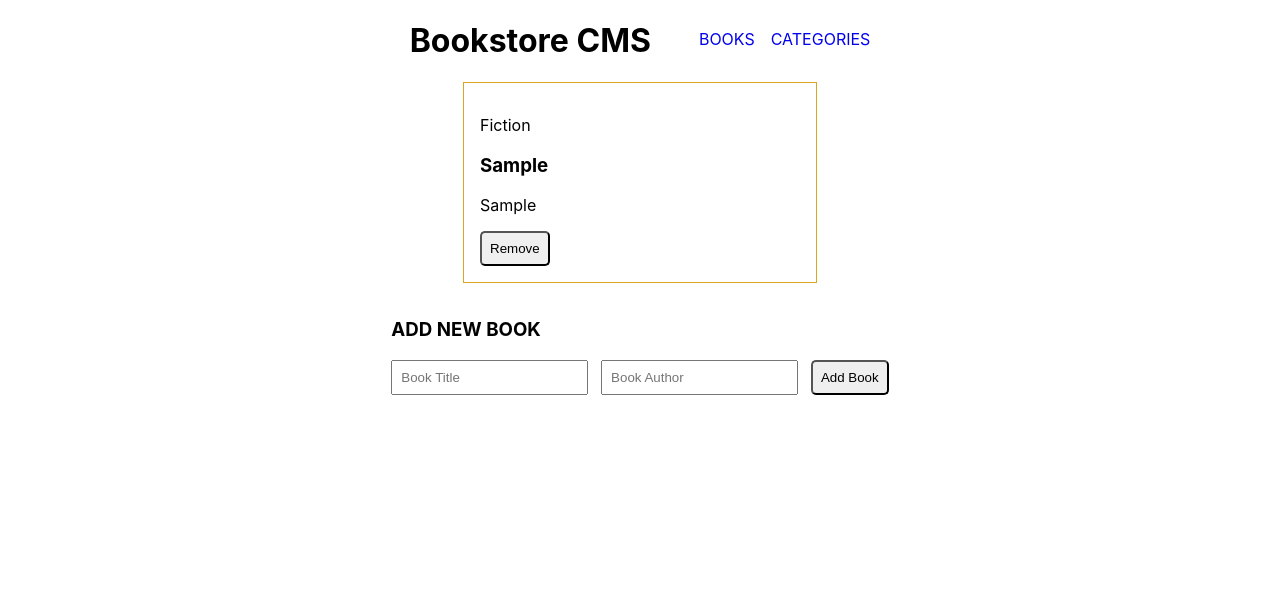
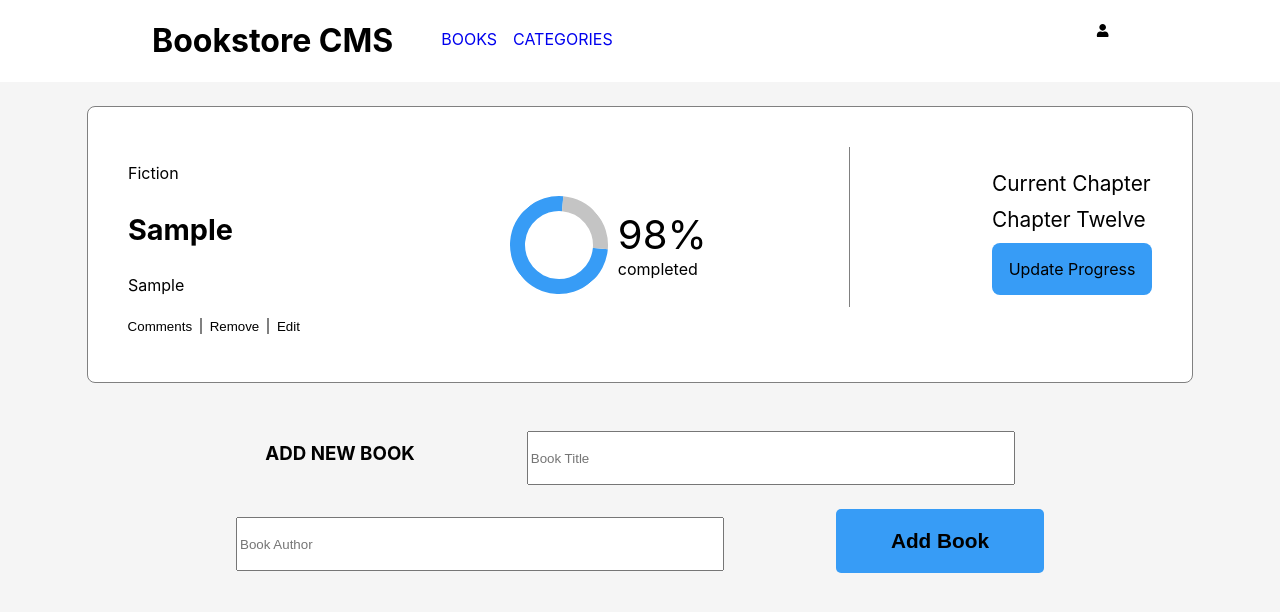
Before and after one commit to shaaibu7/Bookstore-with-react, a React (Create React App) app: page / in a window 1280 px wide. Both pictures are taken after typing "Sample", "Sample" into the empty fields and a click on the button "Add Book". Shown: the top 612 px of the page. Built offline with nearby package versions, Linux system fonts and the light colour scheme; no server answers.

Commit message:
Complete styling for Bookstore

```diff
--- a/package.json
+++ b/package.json
@@ -11,6 +11,7 @@
     "prop-types": "^15.8.1",
     "react": "^18.2.0",
     "react-dom": "^18.2.0",
+    "react-icons": "^4.8.0",
     "react-redux": "^8.0.5",
     "react-router-dom": "^6.8.2",
     "react-scripts": "5.0.1",
--- a/src/App.css
+++ b/src/App.css
@@ -5,6 +5,10 @@
 .App-logo {
   height: 40vmin;
   pointer-events: none;
+}
+
+body {
+  background-color: whitesmoke;
 }
 
 @media (prefers-reduced-motion: no-preference) {
--- a/src/components/Book.js
+++ b/src/components/Book.js
@@ -17,10 +17,37 @@ const Book = ({
   }
   return (
     <div className={styles.item}>
+      <div className={styles.display}>
+      <div className={styles.info}>
       <p>{category}</p>
-      <h3>{title}</h3>
+      <h3 className={styles.bookName}>{title}</h3>
       <p>{author}</p>
+      </div>
+      <div className={styles.btns}>
+      <button type='button'>Comments</button>
+      <div className={styles.gery}></div>
       <button type="button" data-id={id} onClick={removeBookHandler}>Remove</button>
+      <div className={styles.gery}></div>
+      <button type='button'>Edit</button>
+      </div>
+      </div>
+
+      <div className={styles.contain}>
+        <div className={styles.ovalContainer}>
+          <div className={styles.Oval} />
+        </div>
+        <div>
+          <div className={styles.completion}>98%</div>
+          <div className={styles.completed}>completed</div>
+        </div>
+      </div>
+
+      <div className={styles.bar}></div>
+      <div className={styles.chapterContainer}>
+        <div className={styles.chapter}>Current Chapter</div>
+        <div className={styles.chapter}>Chapter Twelve</div>
+        <div className={styles.chapterBtn}>Update Progress</div>
+      </div>
     </div>
   );
 };
--- a/src/components/Books.js
+++ b/src/components/Books.js
@@ -32,10 +32,12 @@ const Books = () => {
     display = <h3>No books to display...</h3>;
   }
   return (
-    <section className={styles.books}>
-      {display}
+    <>
+      <section className={styles.books}>
+        {display}
+      </section>
       <Form />
-    </section>
+    </>
   );
 };
 
--- a/src/components/Form.js
+++ b/src/components/Form.js
@@ -34,8 +34,8 @@ const Form = () => {
   };
 
   return (
-    <form onSubmit={onFormSubmit}>
-      <h3>ADD NEW BOOK</h3>
+    <form onSubmit={onFormSubmit} className={styles.formContainer}>
+      <h3 className={styles.head}>ADD NEW BOOK</h3>
       <input
         className={styles.form}
         value={title}
@@ -52,7 +52,7 @@ const Form = () => {
         placeholder="Book Author"
         required
       />
-      <button type="submit">Add Book</button>
+      <button type="submit" className={styles.btnForm}>Add Book</button>
     </form>
   );
 };
--- a/src/components/Navbar.js
+++ b/src/components/Navbar.js
@@ -1,14 +1,22 @@
 import React from 'react';
 import { NavLink, Outlet } from 'react-router-dom';
+import { FaUser } from 'react-icons/fa';
 import styles from './styles/Navbar.module.css';
 
 const Navigation = () => (
   <header className={styles.header}>
-    <h1>Bookstore CMS</h1>
-    <nav className={styles.nav}>
-      <NavLink to="/">BOOKS</NavLink>
-      <NavLink to="/categories">CATEGORIES</NavLink>
-    </nav>
+    <div className={styles.head}>
+      <h1>Bookstore CMS</h1>
+      <nav className={styles.nav}>
+        <NavLink to="/">BOOKS</NavLink>
+        <NavLink to="/categories">CATEGORIES</NavLink>
+      </nav>
+    </div>
+    <div className={styles.user}>
+      <button type="button">
+        <FaUser />
+      </button>
+    </div>
     <Outlet />
   </header>
 );
--- a/src/components/styles/Book.module.css
+++ b/src/components/styles/Book.module.css
@@ -1,11 +1,88 @@
 .item {
-  border: 1px solid goldenrod;
-  width: 20rem;
-  padding: 1rem;
+  border: 1px solid grey;
+  width: 80%;
+  padding: 2.5rem;
   margin-bottom: 1rem;
+  display: flex;
+  justify-content: space-between;
+  flex-wrap: wrap;
+  border-radius: 0.5rem;
+  background-color: white;
+  margin-top: 1.5rem;
+}
+
+.display {
+  width: 15rem;
 }
 
 button {
   padding: 0.5rem;
   border-radius: 5px;
+  background-color: white;
+  border: none;
 }
+
+.contain {
+  display: flex;
+  gap: 10px;
+  align-items: center;
+}
+
+.Oval {
+  width: 4.25rem;
+  height: 4.25rem;
+  border: 15px solid #379cf6;
+  border-left-color: #c4c4c4;
+  border-radius: 50%;
+  -webkit-transform: rotate(25deg);
+  transform: rotate(140deg);
+}
+
+.chapterContainer {
+  display: flex;
+  flex-direction: column;
+  row-gap: 0.7rem;
+  padding-top: 1.5rem;
+}
+
+.chapterBtn {
+  background-color: #379cf6;
+  padding: 1rem;
+  width: 8rem;
+  text-align: center;
+  border-radius: 0.5rem;
+}
+
+.bar {
+  background-color: grey;
+  height: 10rem;
+  width: 0.1rem;
+}
+
+.completion {
+  font-size: 2.5rem;
+}
+
+.completed {
+  font-size: 1rem;
+}
+
+.chapter {
+  font-size: 1.3rem;
+}
+
+.gery {
+  width: 0.1rem;
+  height: 1rem;
+  background-color: grey;
+  margin-top: 0.4rem;
+}
+
+.btns {
+  display: flex;
+  margin-left: -3.5%;
+}
+
+.bookName {
+  font-size: 1.8rem;
+}
--- a/src/components/styles/Category.module.css
+++ b/src/components/styles/Category.module.css
@@ -8,4 +8,5 @@
 .btn {
   padding: 1rem;
   font-weight: bolder;
+  background-color: #379cf6;
 }
--- a/src/components/styles/Form.module.css
+++ b/src/components/styles/Form.module.css
@@ -1,4 +1,26 @@
+.formContainer {
+  display: flex;
+  justify-content: center;
+  column-gap: 7rem;
+  flex-wrap: wrap;
+}
+
 .form {
-  padding: 0.5rem;
-  margin-right: 0.8rem;
+  width: 30rem;
+  height: 3rem;
+  margin-top: 2rem;
 }
+
+.head {
+  padding-top: 1.5rem;
+}
+
+.btnForm {
+  background-color: #379cf6;
+  width: 13rem;
+  height: 4rem;
+  font-size: 1.3rem;
+  font-weight: 600;
+  margin-top: 1.5rem;
+  margin-bottom: 5rem;
+}
--- a/src/components/styles/Navbar.module.css
+++ b/src/components/styles/Navbar.module.css
@@ -1,7 +1,8 @@
 .header {
   display: flex;
-  justify-content: center;
-  column-gap: 3rem;
+  justify-content: space-between;
+  padding-left: 9.5rem;
+  background-color: white;
 }
 
 .nav {
@@ -13,3 +14,14 @@
 a {
   text-decoration: none;
 }
+
+.head {
+  display: flex;
+  column-gap: 3rem;
+}
+
+.user {
+  padding-right: 9rem;
+  padding-top: 1rem;
+  width: 3rem;
+}
```
Also changed, not shown: 1 other file (tests, documents, lock files or other folders).
